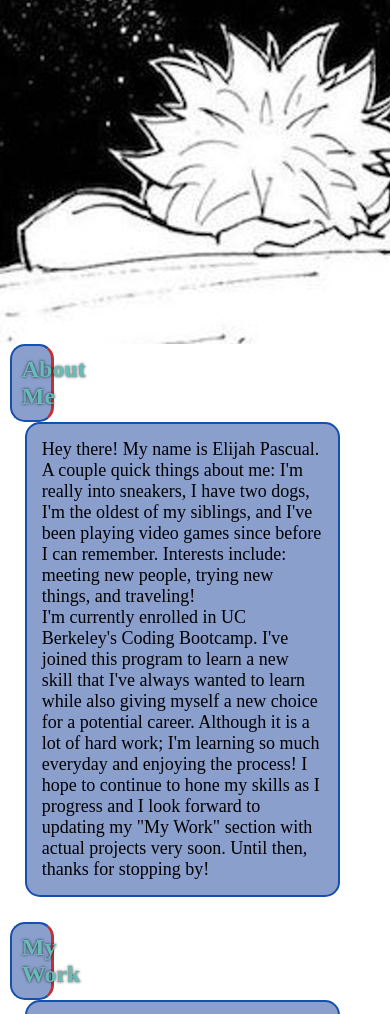
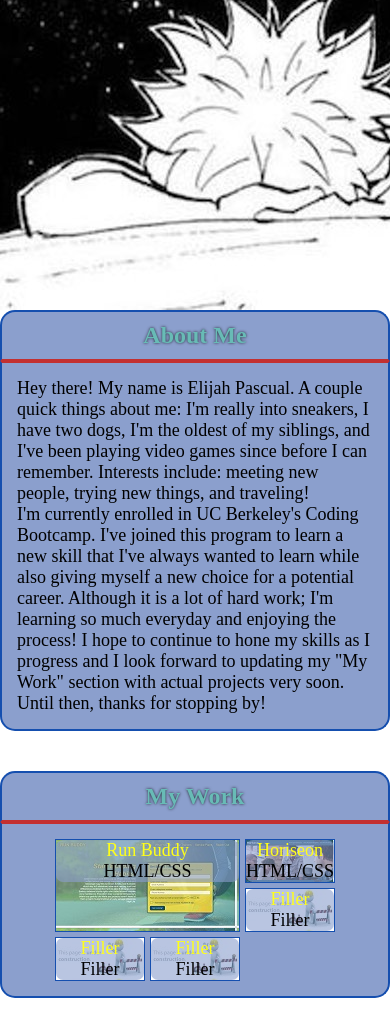
Before and after one commit to Elijah25/portfolio, a plain HTML site: page index.html in a window 390 px wide. Shown: the part 326-1340 px from the top of the page. Drawn offline with Linux system fonts and the light colour scheme.

Commit message:
media queries added

```diff
--- a/assets/css/styling.css
+++ b/assets/css/styling.css
@@ -190,3 +190,44 @@ section {
     color: var(--quaternary-color);
     text-decoration: none;
 }
+
+@media screen and (max-width: 768px) {
+    header {
+        flex-wrap: nowrap;
+    }
+
+    header ul li {
+        padding: 0 0 0 0;
+    }
+
+    br {
+        display: none;
+    }
+
+    section {
+        width: 100%;
+    }
+
+    .section-content {
+        width: 100%;
+        margin: 0 0 15px 0;
+        border-top-color: var(--senary-color);
+        border-radius: 0px 0px 15px 15px;
+    }
+
+    .section-title {
+        width: 100%;
+        border: 2px solid var(--tertieary-color);
+        border-bottom-color: var(--senary-color);
+        text-align: center;
+        border-radius: 15px 15px 0px 0px;
+    }
+
+    .work-grid {
+        text-align: center;
+    }
+
+    .work-grid-container {
+        justify-content: center;
+    }
+}
```
